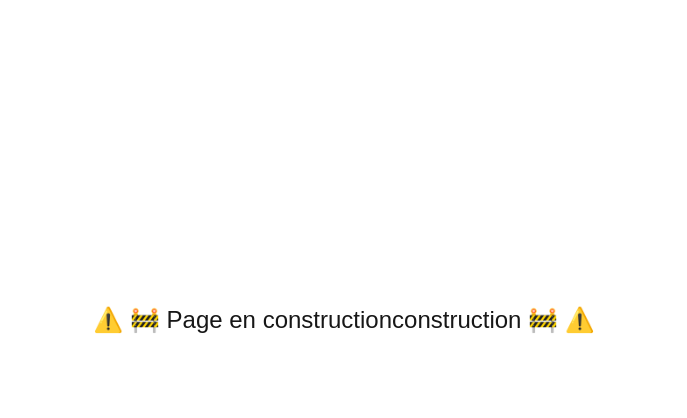
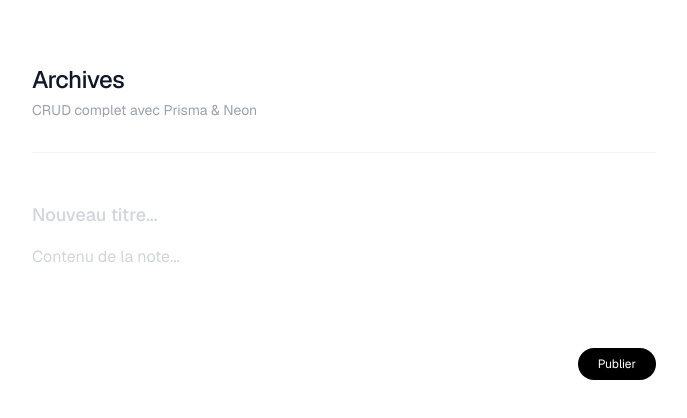
Before and after one commit to siyavash-momeni/tracker, a Next.js app: page /notes in a window 1280 px wide. Shown: the top 418 px of the page, without its empty margins (296-983 px from the left). Built offline with nearby package versions, Linux system fonts and the light colour scheme; no server answers; the database is empty.

Commit message:
Ajout du CRUD et de ses routes avec une UI

```diff
--- /dev/null
+++ b/app/api/notes/[id]/route.ts
@@ -0,0 +1,39 @@
+import { NextResponse } from 'next/server';
+import { prisma } from "@/prisma.client";
+
+interface RouteParams {
+  params: Promise<{ id: string }>; // On précise que c'est une Promise désormais
+}
+
+// DELETE /api/notes/[id]
+export async function DELETE(request: Request, { params }: RouteParams) {
+  // ICI : On ajoute le "await" pour déballer l'ID
+  const { id } = await params;
+
+  try {
+    await prisma.notes.delete({
+      where: { id }
+    });
+    return new NextResponse(null, { status: 204 });
+  } catch (error) {
+    return NextResponse.json({ error: "Erreur lors de la suppression" }, { status: 500 });
+  }
+}
+
+// Applique la même chose pour tes autres méthodes dans ce fichier :
+export async function GET(request: Request, { params }: RouteParams) {
+  const { id } = await params; // Ajoute await ici aussi
+  const note = await prisma.notes.findUnique({ where: { id } });
+  if (!note) return NextResponse.json({ error: "Not found" }, { status: 404 });
+  return NextResponse.json(note);
+}
+
+export async function PUT(request: Request, { params }: RouteParams) {
+  const { id } = await params; // Et ici aussi
+  const { title, content } = await request.json();
+  const updated = await prisma.notes.update({
+    where: { id },
+    data: { title, content }
+  });
+  return NextResponse.json(updated);
+}
--- /dev/null
+++ b/app/api/notes/route.ts
@@ -0,0 +1,33 @@
+import { NextResponse } from 'next/server';
+import { prisma } from "@/prisma.client"; // Adapte le chemin selon ton projet
+
+// GET /api/notes
+export async function GET() {
+  try {
+    const notes = await prisma.notes.findMany({
+      orderBy: { createdAt: "desc" }
+    });
+    return NextResponse.json(notes);
+  } catch (error) {
+    return NextResponse.json({ error: "Erreur lors de la récupération" }, { status: 500 });
+  }
+}
+
+// POST /api/notes
+export async function POST(request: Request) {
+  try {
+    const { title, content } = await request.json();
+
+    if (!title || !content) {
+      return NextResponse.json({ error: "Title and content are required" }, { status: 400 });
+    }
+
+    const note = await prisma.notes.create({
+      data: { title, content }
+    });
+
+    return NextResponse.json(note, { status: 201 });
+  } catch (error) {
+    return NextResponse.json({ error: "Erreur lors de la création" }, { status: 500 });
+  }
+}
--- a/app/notes/page.tsx
+++ b/app/notes/page.tsx
@@ -1,14 +1,148 @@
-export default function NotePage() {
-    return (
-      <div style={{
-        display: "flex",
-        justifyContent: "center",
-        alignItems: "center",
-        height: "80vh",
-        fontFamily: "inherit",
-        fontSize: "1.5rem"
-      }}>
-        ⚠️ 🚧 Page en constructionconstruction 🚧  ⚠️
+"use client";
+
+import { useState, useEffect } from "react";
+
+interface Note {
+  id: string;
+  title: string;
+  content: string;
+}
+
+export default function NotesPage() {
+  const [notes, setNotes] = useState<Note[]>([]);
+  const [title, setTitle] = useState("");
+  const [content, setContent] = useState("");
+  const [loading, setLoading] = useState(false);
+
+  // États pour l'édition (Update)
+  const [editingId, setEditingId] = useState<string | null>(null);
+  const [editTitle, setEditTitle] = useState("");
+  const [editContent, setEditContent] = useState("");
+
+  const fetchNotes = async () => {
+    const res = await fetch("/api/notes");
+    if (res.ok) {
+      const data = await res.json();
+      setNotes(data);
+    }
+  };
+
+  useEffect(() => { fetchNotes(); }, []);
+
+  // CREATE
+  const addNote = async (e: React.FormEvent) => {
+    e.preventDefault();
+    if (!title || !content) return;
+    setLoading(true);
+    const res = await fetch("/api/notes", {
+      method: "POST",
+      body: JSON.stringify({ title, content }),
+      headers: { "Content-Type": "application/json" },
+    });
+    if (res.ok) {
+      setTitle(""); setContent("");
+      fetchNotes();
+    }
+    setLoading(false);
+  };
+
+  // UPDATE
+  const startEdit = (note: Note) => {
+    setEditingId(note.id);
+    setEditTitle(note.title);
+    setEditContent(note.content);
+  };
+
+  const saveEdit = async (id: string) => {
+    const res = await fetch(`/api/notes/${id}`, {
+      method: "PUT",
+      body: JSON.stringify({ title: editTitle, content: editContent }),
+      headers: { "Content-Type": "application/json" },
+    });
+    if (res.ok) {
+      setEditingId(null);
+      fetchNotes();
+    }
+  };
+
+  // DELETE
+  const deleteNote = async (id: string) => {
+    if (!confirm("Supprimer définitivement ?")) return;
+    await fetch(`/api/notes/${id}`, { method: "DELETE" });
+    fetchNotes();
+  };
+
+  return (
+    <div className="min-h-screen bg-white text-gray-900 font-sans antialiased">
+      <div className="max-w-2xl mx-auto py-16 px-6">
+
+        <header className="mb-12 border-b border-gray-100 pb-8">
+          <h1 className="text-2xl font-medium tracking-tight">Archives</h1>
+          <p className="text-gray-400 text-sm mt-1">CRUD complet avec Prisma & Neon</p>
+        </header>
+
+        {/* CREATE FORM */}
+        {!editingId && (
+          <form onSubmit={addNote} className="mb-20 space-y-4">
+            <input
+              className="w-full text-lg font-medium placeholder-gray-300 outline-none border-none focus:ring-0"
+              value={title}
+              onChange={e => setTitle(e.target.value)}
+              placeholder="Nouveau titre..."
+            />
+            <textarea
+              className="w-full h-20 text-gray-600 placeholder-gray-300 outline-none border-none focus:ring-0 resize-none"
+              value={content}
+              onChange={e => setContent(e.target.value)}
+              placeholder="Contenu de la note..."
+            />
+            <div className="flex justify-end">
+              <button disabled={loading} className="px-5 py-2 bg-black text-white text-xs rounded-full hover:bg-gray-800 transition-all">
+                {loading ? "Chargement..." : "Publier"}
+              </button>
+            </div>
+          </form>
+        )}
+
+        {/* READ & UPDATE/DELETE LIST */}
+        <div className="space-y-16">
+          {notes.map(note => (
+            <div key={note.id} className="group">
+              {editingId === note.id ? (
+                /* EDIT MODE */
+                <div className="space-y-4 bg-gray-50 p-6 rounded-2xl">
+                  <input
+                    className="w-full bg-transparent text-lg font-medium outline-none border-none focus:ring-0"
+                    value={editTitle}
+                    onChange={e => setEditTitle(e.target.value)}
+                  />
+                  <textarea
+                    className="w-full bg-transparent text-gray-600 outline-none border-none focus:ring-0 resize-none"
+                    value={editContent}
+                    onChange={e => setEditContent(e.target.value)}
+                  />
+                  <div className="flex justify-end gap-3">
+                    <button onClick={() => setEditingId(null)} className="text-xs text-gray-400">Annuler</button>
+                    <button onClick={() => saveEdit(note.id)} className="text-xs font-bold text-black">Sauvegarder</button>
+                  </div>
+                </div>
+              ) : (
+                /* VIEW MODE */
+                <div className="relative">
+                  <div className="flex justify-between items-baseline mb-2">
+                    <h2 className="text-lg font-semibold text-gray-800">{note.title}</h2>
+                    <div className="flex gap-4 opacity-0 group-hover:opacity-100 transition-all">
+                      <button onClick={() => startEdit(note)} className="text-xs text-gray-400 hover:text-black">Modifier</button>
+                      <button onClick={() => deleteNote(note.id)} className="text-xs text-gray-400 hover:text-red-500">Supprimer</button>
+                    </div>
+                  </div>
+                  <p className="text-gray-600 leading-relaxed whitespace-pre-wrap">{note.content}</p>
+                </div>
+              )}
+            </div>
+          ))}
+        </div>
       </div>
-    );
-  }
+    </div>
+  );
+}
--- a/prisma.client.ts
+++ b/prisma.client.ts
@@ -1,3 +1,3 @@
-import { PrismaClient } from "@prisma/client";
+import { PrismaClient } from './app/generated/prisma';
 
 export const prisma = new PrismaClient();
```
Also changed, not shown: 1 other file (tests, documents, lock files or other folders).
